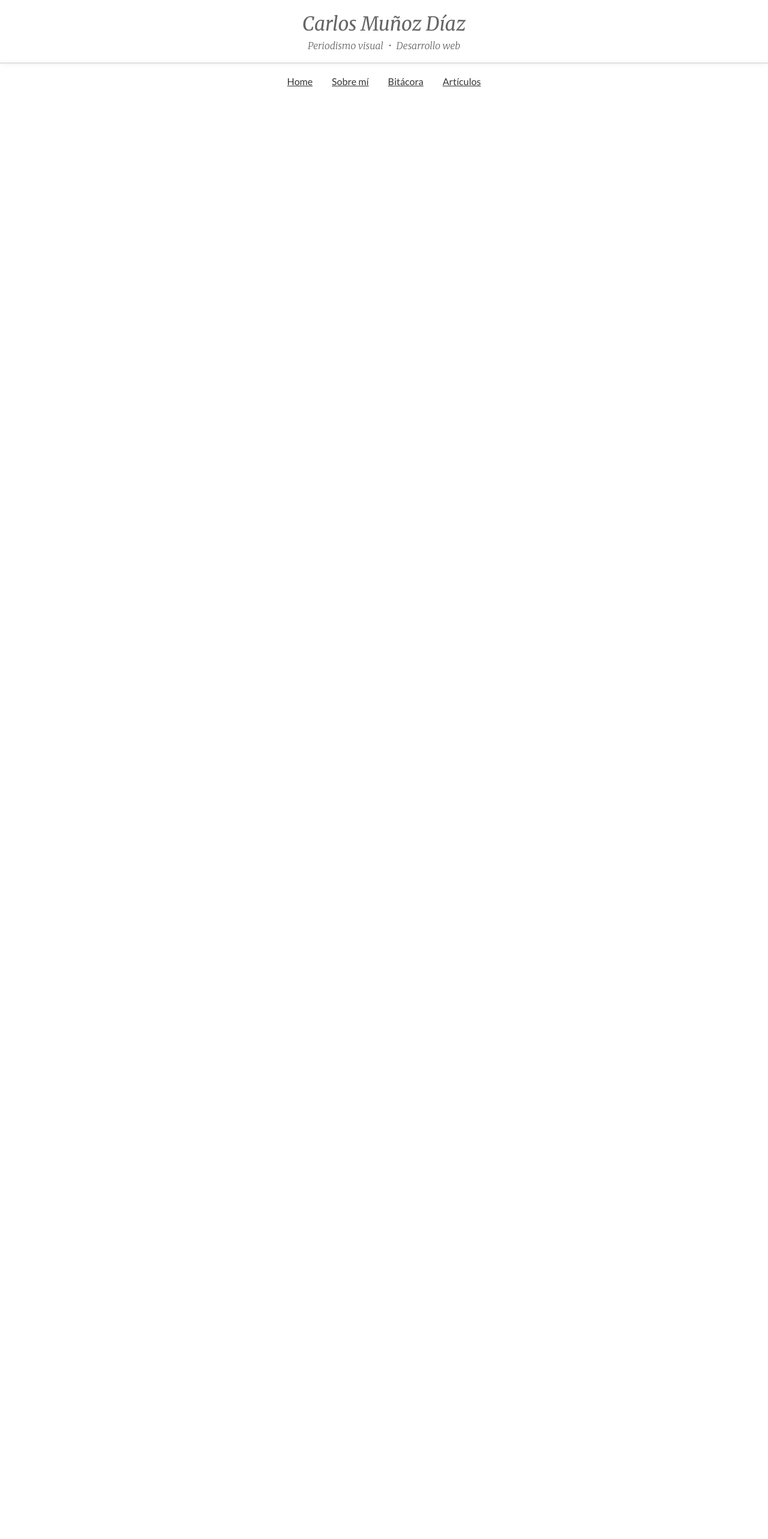
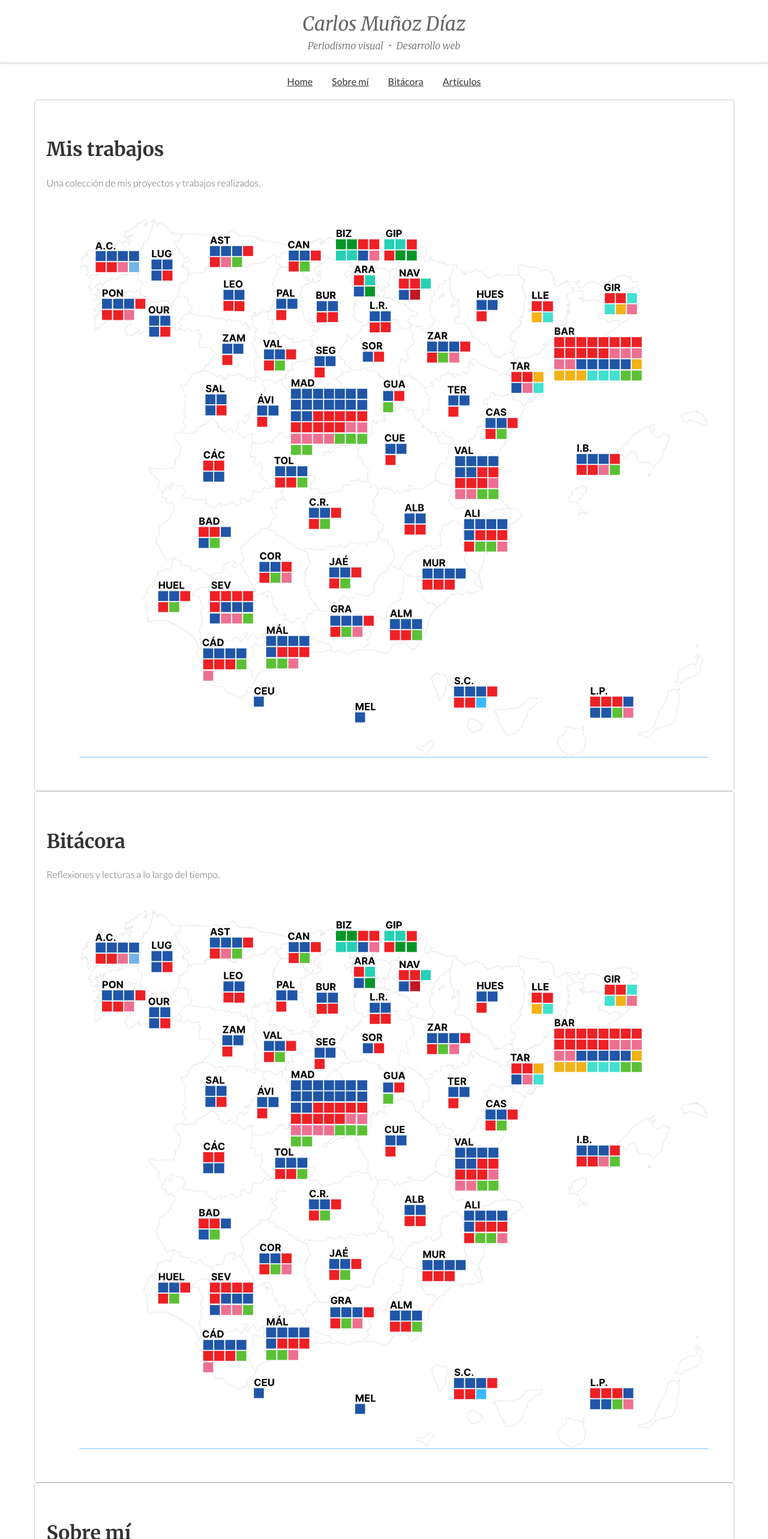
Before and after one commit to CarlosMunozDiaz/carlosmunozdiaz.github.io, a SvelteKit app: page / in a window 1280 px wide. Shown: the top 2566 px of the page at 60% size. Built offline with nearby package versions, Linux system fonts and the light colour scheme.

Commit message:
Testeo de animación en Svelte para portada

```diff
--- a/src/routes/+page.svelte
+++ b/src/routes/+page.svelte
@@ -3,6 +3,8 @@
     import { base } from '$app/paths';
     import { onNavigate } from '$app/navigation';
     import HomeCard from './components/HomeCard.svelte';
+
+    let isVisible = false;
 
     let card0;
     let card1;
@@ -13,6 +15,7 @@
             (entries) => {
                 entries.forEach(entry => {
                     if (entry.isIntersecting) {
+                        isVisible = true;
                         entry.target.classList.add('visible');
                         observer.unobserve(entry.target);
                     }
@@ -43,6 +46,7 @@
         transform: translateY(40px);
         transition: opacity 0.5s cubic-bezier(.4,0,.2,1), transform 0.5s cubic-bezier(.4,0,.2,1);
     }
+    /* stylelint-disable-next-line no-unused-selectors */
     .card-animate.visible {
         opacity: 1;
         transform: translateY(0);
@@ -50,13 +54,13 @@
 </style>
 
 <div class="content" view-transition-name="page">
-    <div bind:this={card0} class="card-animate">
+    <div bind:this={card0} class="card-animate" class:visible={isVisible}>
         <HomeCard href="{base}/works" title="Mis trabajos" description="Una colección de mis proyectos y trabajos realizados." image="{base}/media/test.png"/>
     </div>
-    <div bind:this={card1} class="card-animate">
+    <div bind:this={card1} class="card-animate" class:visible={isVisible}>
         <HomeCard href="{base}/bitacora" title="Bitácora" description="Reflexiones y lecturas a lo largo del tiempo." image="{base}/media/test.png"/>
     </div>
-    <div bind:this={card2} class="card-animate">
+    <div bind:this={card2} class="card-animate" class:visible={isVisible}>
         <HomeCard href="{base}/about-me" title="Sobre mí" description="Conoce más sobre mi recorrido laboral." image="{base}/media/test.png"/>
     </div>
 </div>
```
